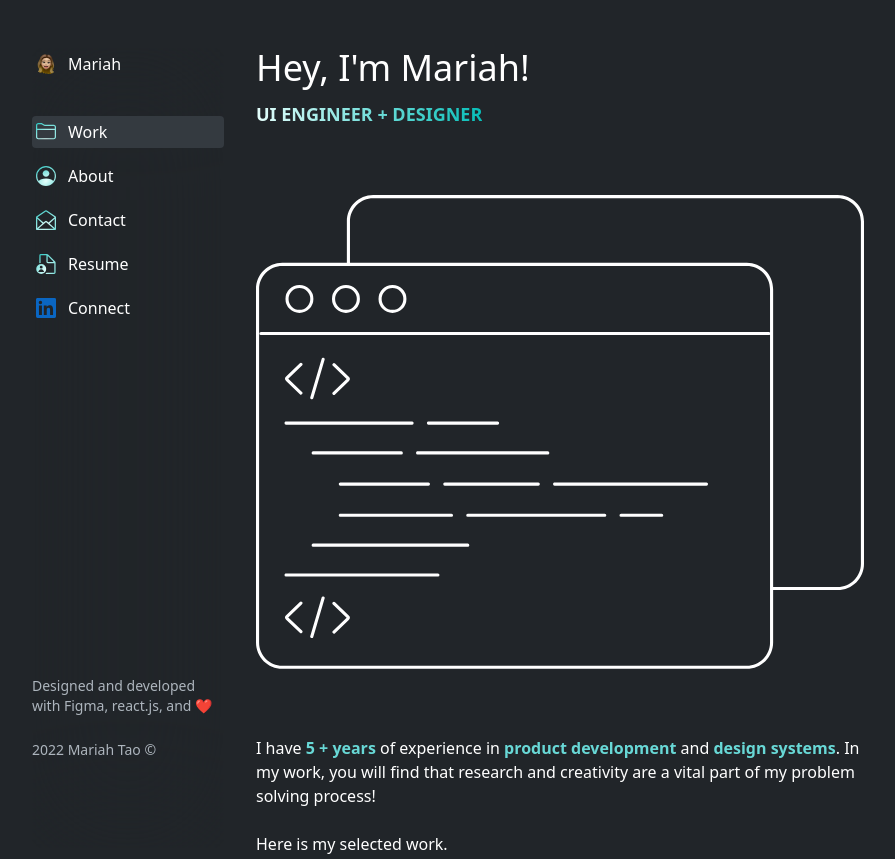
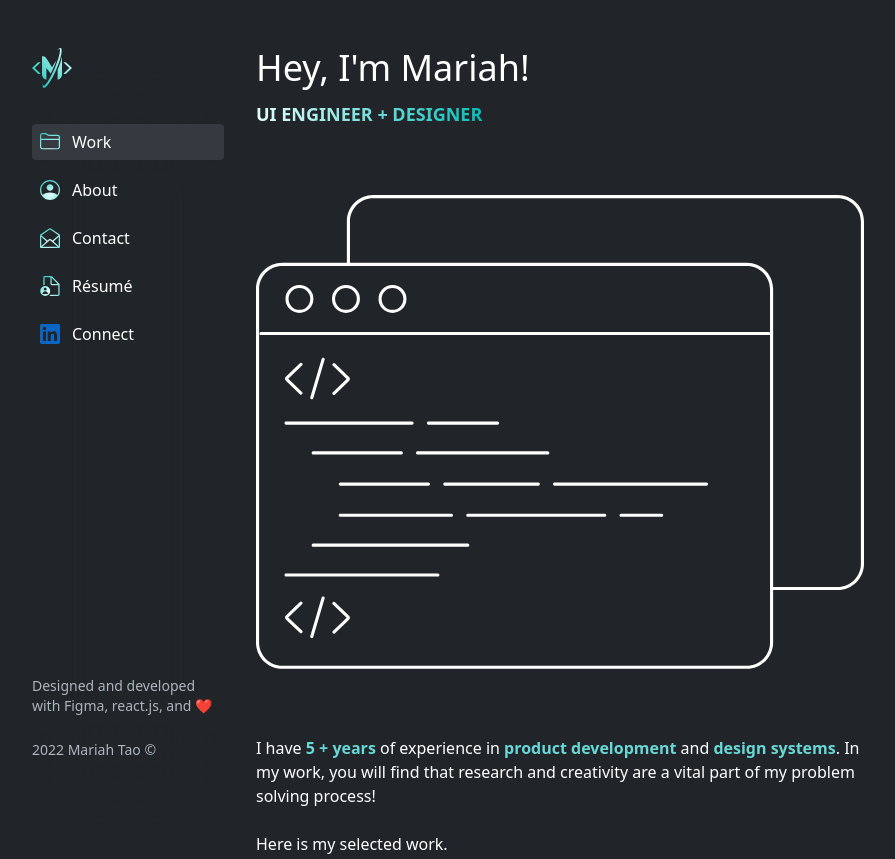
Before and after one commit to mariahtao/mariahux, a Gatsby site: page / in a window 1280 px wide. Shown: the top 859 px of the page, without its empty margins (192-1087 px from the left). Built offline with nearby package versions, Linux system fonts and the light colour scheme; Gatsby itself is replaced by a stand-in of ours.

Commit message:
new fav icon + nav style update

```diff
--- a/gatsby-config.js
+++ b/gatsby-config.js
@@ -21,7 +21,7 @@ module.exports = {
         start_url: `/`,
         background_color: `#212529`,
         display: `standalone`,
-        icon: `src/assets/fav.png`,
+        icon: `src/assets/fav.svg`,
       },
     },
   ],
--- a/src/components/Layout.js
+++ b/src/components/Layout.js
@@ -26,13 +26,13 @@ const variants = {
 
 const Layout = ({ pageTitle, title, children }) => {
   return (
-    <div className="block absolute sm:relative main">
+    <div className="block absolute md:relative main">
       <div className="flex">
         <div className="flex-none">
           <Nav />
         </div>
         <div className="w-full">
-          <main className="flex-auto sm:pt-0 pt-14 sm:ml-56">
+          <main className="flex-auto md:pt-0 pt-24 md:ml-56">
             <Location>
               {({ location }) => (
                 <AnimatePresence>
--- a/src/components/Nav.js
+++ b/src/components/Nav.js
@@ -1,29 +1,110 @@
 import * as React from "react";
 import { Link } from "gatsby";
-import fav from "../assets/fav.png";
 
 const Nav = () => {
   return (
-    <nav className="block fixed inset-x-0 sm:inset-x-auto z-10 bg-grey-100/85 sm:bg-transparent">
-      <ul className="list-none sm:mb-12 mb-0 sm:space-y-1 h-full flex flex-row sm:flex-col justify-between">
-        <div className="flex flex-auto flex-row gap-y-1 sm:gap-x-1 sm:flex-col items-center sm:items-stretch sm:justify-start justify-between">
+    <nav className="block fixed inset-x-0 md:inset-x-auto z-10 bg-grey-100/85 md:bg-transparent">
+      <ul className="list-none md:mb-12 mb-0 md:space-y-1 h-full flex flex-row md:flex-col justify-between">
+        <div className="flex flex-auto flex-row gap-y-1 md:gap-x-1 md:flex-col items-center md:items-stretch md:justify-start justify-between">
           <li className="nav">
             <Link
-              className="flex flex-auto sm:flex-none items-center p-1.5 sm:p-1 sm:mb-6 rounded hover:bg-grey-300 transition-all duration-500 ease-in-out"
+              className="flex flex-auto md:flex-none items-center p-0 md:mb-6"
               to="/"
             >
-              <img
-                className="mt-0"
-                width="20"
-                height="20"
-                src={fav}
-                alt="fav logo"
-              ></img>
-              <span className="ml-3">Mariah</span>
+              <svg
+                width="40"
+                height="40"
+                viewBox="0 0 512 512"
+                fill="none"
+                xmlns="http://www.w3.org/2000/svg"
+              >
+                <path
+                  d="M368.252 1.41c28.369 12.255 2.16 136.1-58.538 276.617-60.699 140.517-132.902 244.495-161.27 232.241-10.901-4.709-13.744-25.895-9.667-58.171.873 18.39 5.471 28.538 11.011 30.931 16.984 7.337 84.586-94.504 139.6-221.862 55.015-127.358 80.721-241.409 63.737-248.745-6.477-2.799-19.575 5.72-37.075 25.802 22.123-27.74 40.74-41.763 52.202-36.812Z"
+                  fill="url(#paint0_linear_368_240501)"
+                />
+                <path
+                  d="M312.507 156.189C286.484 194.917 256 247.039 256 247.039s-69.5-118.277-88-130.826c-18.5-12.548-40-9.344-40-9.344V349.83s7.5 25.821 24 42.051 32 14.017 32 14.017V256.383l56.091 72.799c6.018-11.954 11.725-23.729 16.341-34.048 23.357-52.211 37.865-85.412 56.075-138.945Z"
+                  fill="url(#paint1_linear_368_240501)"
+                />
+                <path
+                  d="M328 279.109v126.789s16 1.919 32.5-14.601S384 349.83 384 349.83V113.157c-3.023 12.021-6.385 23.429-10.333 36.831l-.008.026-.005.015c-1.558 5.291-3.209 10.892-4.966 16.965-13.423 46.388-25.669 78.074-40.688 112.115Z"
+                  fill="url(#paint2_linear_368_240501)"
+                />
+                <path
+                  d="m0 256.456 74.828-71.8S83.5 182 91 182s20 .785 20 .785l-76.345 73.671L111 330s-12 2-20 2c-6.94 0-14.658-2-14.658-2L0 256.456Z"
+                  fill="url(#paint3_linear_368_240501)"
+                />
+                <path
+                  d="m512 256.456-74.828-71.8S428.5 182 421 182s-20 .785-20 .785l76.345 73.671L401 330s12 2 20 2c6.94 0 14.658-2 14.658-2L512 256.456Z"
+                  fill="url(#paint4_linear_368_240501)"
+                />
+                <defs>
+                  <linearGradient
+                    id="paint0_linear_368_240501"
+                    x1="-.441"
+                    y1="511.249"
+                    x2="517.139"
+                    y2="5.234"
+                    gradientUnits="userSpaceOnUse"
+                  >
+                    <stop stopColor="#E4FFFC" />
+                    <stop offset="0" stopColor="#07BEB8" />
+                    <stop offset="1" stopColor="#E5FFFC" />
+                  </linearGradient>
+                  <linearGradient
+                    id="paint1_linear_368_240501"
+                    x1="-.441"
+                    y1="511.249"
+                    x2="517.139"
+                    y2="5.234"
+                    gradientUnits="userSpaceOnUse"
+                  >
+                    <stop stopColor="#E4FFFC" />
+                    <stop offset="0" stopColor="#07BEB8" />
+                    <stop offset="1" stopColor="#E5FFFC" />
+                  </linearGradient>
+                  <linearGradient
+                    id="paint2_linear_368_240501"
+                    x1="-.441"
+                    y1="511.249"
+                    x2="517.139"
+                    y2="5.234"
+                    gradientUnits="userSpaceOnUse"
+                  >
+                    <stop stopColor="#E4FFFC" />
+                    <stop offset="0" stopColor="#07BEB8" />
+                    <stop offset="1" stopColor="#E5FFFC" />
+                  </linearGradient>
+                  <linearGradient
+                    id="paint3_linear_368_240501"
+                    x1="-.441"
+                    y1="511.249"
+                    x2="517.139"
+                    y2="5.234"
+                    gradientUnits="userSpaceOnUse"
+                  >
+                    <stop stopColor="#E4FFFC" />
+                    <stop offset="0" stopColor="#07BEB8" />
+                    <stop offset="1" stopColor="#E5FFFC" />
+                  </linearGradient>
+                  <linearGradient
+                    id="paint4_linear_368_240501"
+                    x1="-.441"
+                    y1="511.249"
+                    x2="517.139"
+                    y2="5.234"
+                    gradientUnits="userSpaceOnUse"
+                  >
+                    <stop stopColor="#E4FFFC" />
+                    <stop offset="0" stopColor="#07BEB8" />
+                    <stop offset="1" stopColor="#E5FFFC" />
+                  </linearGradient>
+                </defs>
+              </svg>
             </Link>
           </li>
           <div className="contents">
-            <li className="nav flex-inital items-center sm:flex-none">
+            <li className="nav flex-inital items-center md:flex-none">
               <Link
                 className="flex items-center nav"
                 to="/"
@@ -57,7 +138,7 @@ const Nav = () => {
                 <span className="hide">Work</span>
               </Link>
             </li>
-            <li className="nav flex-inital items-center sm:flex-none">
+            <li className="nav flex-inital items-center md:flex-none">
               <Link
                 className="flex items-center nav"
                 to="/about"
@@ -95,7 +176,7 @@ const Nav = () => {
                 <span className="hide">About</span>
               </Link>
             </li>
-            <li className="nav flex-inital items-center sm:flex-none">
+            <li className="nav flex-inital items-center md:flex-none">
               <a
                 href="mailto:mariahtao@gmail.com"
                 className="flex items-center nav"
@@ -128,10 +209,12 @@ const Nav = () => {
                 <span className="hide">Contact</span>
               </a>
             </li>
-            <li className="nav flex-inital items-center sm:flex-none">
+            <li className="nav flex-inital items-center md:flex-none">
               <a
                 href="https://drive.google.com/file/d/1CjKOAJN56O2eqCk0vMVofPdWmKZhE1Et/view?usp=sharing"
                 className="flex items-center nav"
+                target="_blank"
+                rel="noopener noreferrer"
               >
                 <svg
                   xmlns="http://www.w3.org/2000/svg"
@@ -163,13 +246,15 @@ const Nav = () => {
                     </radialGradient>
                   </defs>
                 </svg>
-                <span className="hide">Resume</span>
+                <span className="hide">Résumé</span>
               </a>
             </li>
-            <li className="nav flex-inital items-center sm:flex-none">
+            <li className="nav flex-inital items-center md:flex-none">
               <a
                 href="https://www.linkedin.com/in/mariaht8/"
                 className="flex items-center nav"
+                target="_blank"
+                rel="noopener noreferrer"
               >
                 <svg
                   xmlns="http://www.w3.org/2000/svg"
@@ -187,7 +272,7 @@ const Nav = () => {
             </li>
           </div>
         </div>
-        <div className="hidden sm:inline pb-0 sm:pb-16">
+        <div className="hidden md:inline pb-0 md:pb-16">
           <p className="small">
             Designed and developed with Figma, react.js, and ❤️
           </p>
--- a/src/components/Template.js
+++ b/src/components/Template.js
@@ -26,13 +26,13 @@ const variants = {
 
 const Template = ({ pageTitle, Title, children }) => {
   return (
-    <div className="block absolute sm:relative main">
+    <div className="block absolute md:relative main">
       <div className="flex">
         <div className="flex-none">
           <Nav />
         </div>
         <div className="w-full">
-          <main className="flex-auto sm:pt-0 pt-14 sm:ml-56">
+          <main className="flex-auto md:pt-0 pt-24 md:ml-56">
             <Location>
               {({ location }) => (
                 <AnimatePresence>
--- a/src/styles/index.css
+++ b/src/styles/index.css
@@ -45,22 +45,22 @@
         @apply list-inside text-aqua-500 mb-0 w-full py-1 font-semibold;
     }
     nav {
-        @apply h-14 sm:h-full sm:w-48 w-full px-8 p-2 sm:p-0 sm:px-0 sm:mb-12 backdrop-blur-3xl;
+        @apply h-16 md:h-full md:w-48 w-full px-8 p-3 md:p-0 md:px-0 md:mb-12 backdrop-blur-3xl;
     }
     link.nav {
-        @apply p-1.5 sm:p-1 rounded hover:bg-grey-300 transition-all duration-500 ease-in-out;
+        @apply p-2 md:px-2 md:py-1.5 rounded hover:bg-grey-300 transition-all duration-500 ease-in-out;
     }
     a.default {
         @apply text-aqua-300 hover:text-aqua-100 transition-all duration-500 ease-in-out;
     }
     a.nav {
-        @apply p-1.5 sm:p-1 rounded hover:bg-grey-300 transition-all duration-500 ease-in-out;
+        @apply p-2 md:px-2 md:py-1.5 rounded hover:bg-grey-300 transition-all duration-500 ease-in-out;
     }
     img {
         @apply mt-6 rounded shadow-2xl shadow-aqua-400/10;
     }
     span.hide {
-        @apply ml-0 sm:ml-3 hidden sm:inline;
+        @apply ml-0 md:ml-3 hidden md:inline;
     }
     span.badge {
         @apply bg-aqua-100/5 text-aqua-100 border border-white/10 text-sm font-semibold px-2 py-1 rounded;
@@ -69,7 +69,7 @@
         @apply text-sm font-medium text-grey-600;
     }
     div.main {
-        @apply pt-0 sm:pt-12 pb-14 max-w-4xl container;
+        @apply pt-0 md:pt-12 pb-14 max-w-4xl container;
     }
     div.card {
         @apply block p-4 bg-grey-200 rounded-md border border-grey-300 shadow-xl shadow-aqua-400/10;
```
Also changed, not shown: src/assets/fav.svg (added).
